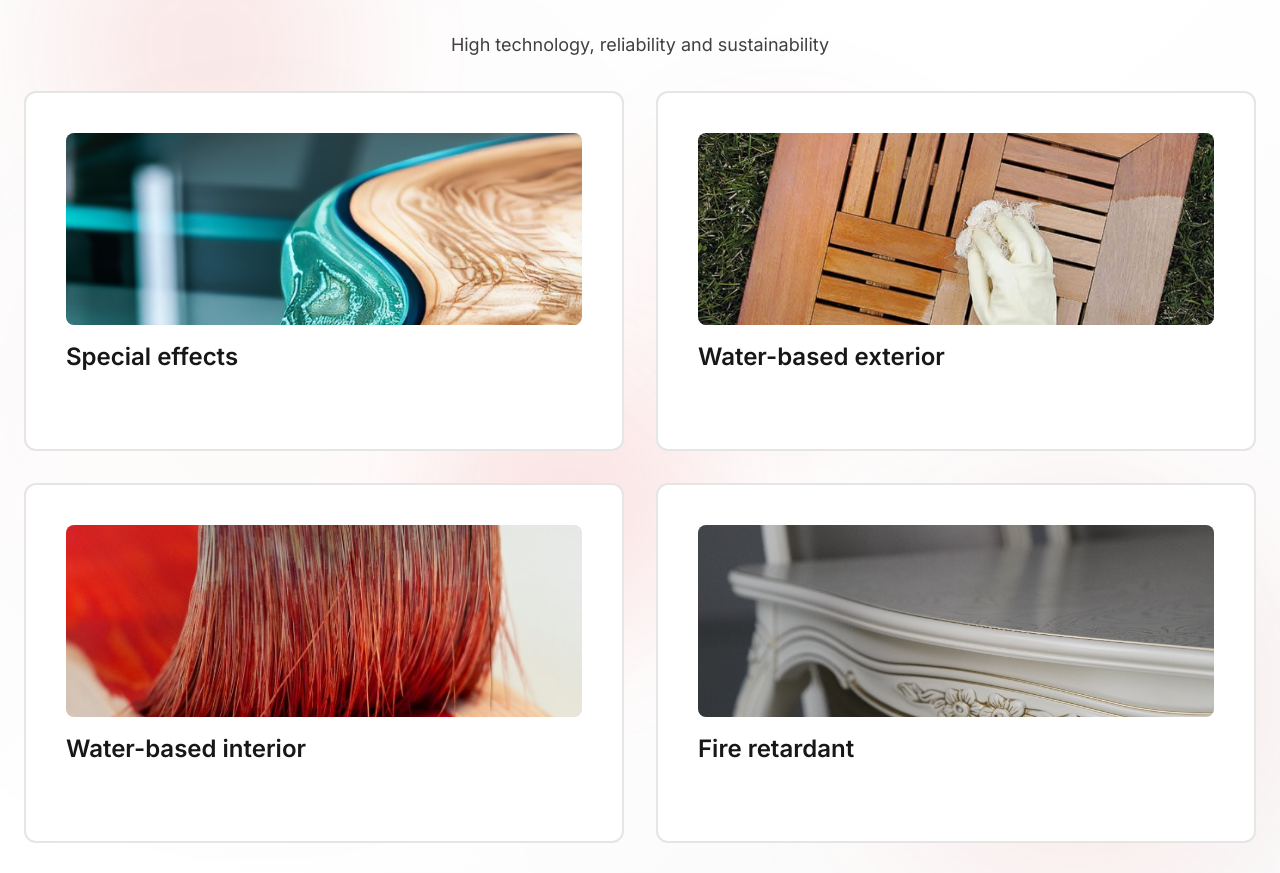
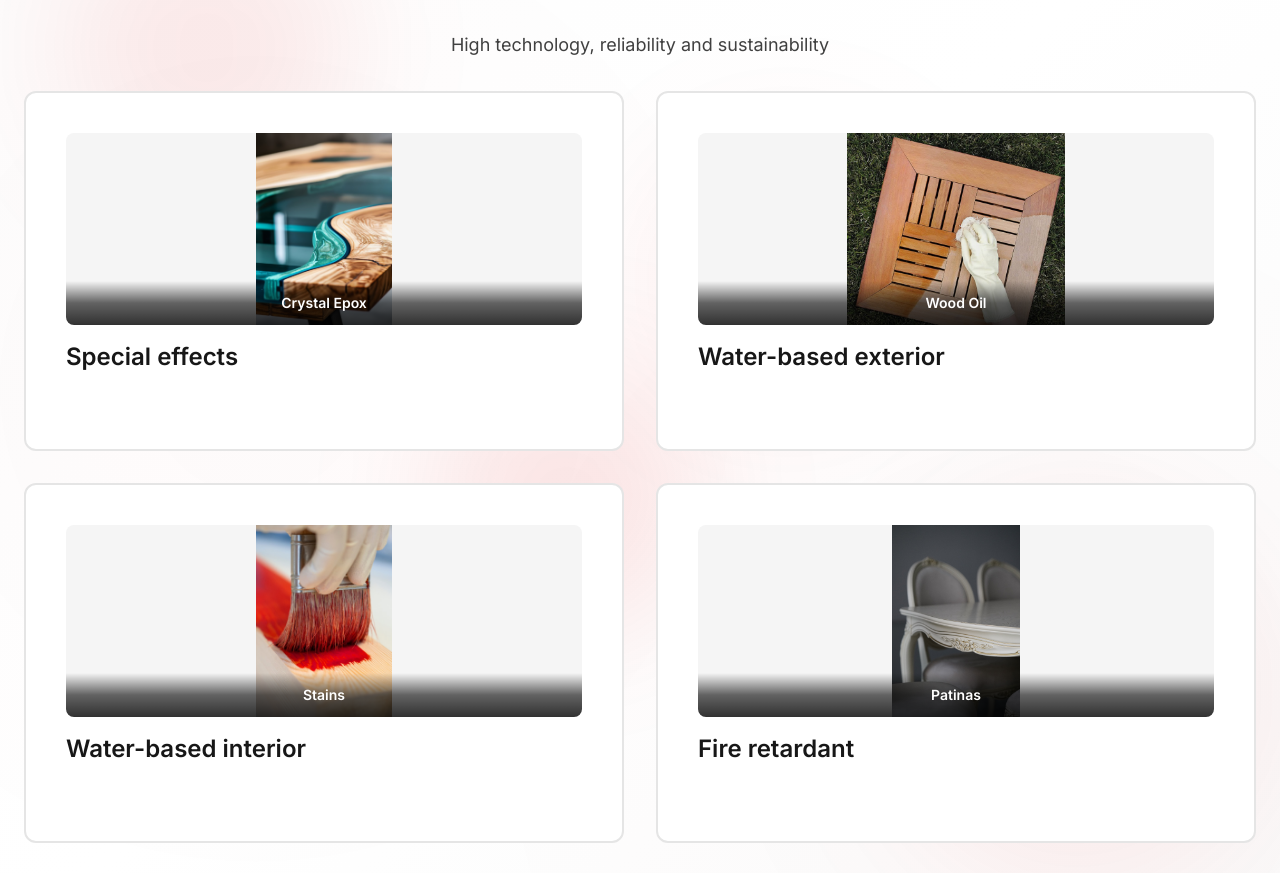
Before and after one commit to levonstepan/VerinLegno.am, a Next.js app: page / in a window 1280 px wide. Shown: the part 920-1793 px from the top of the page. Built offline with nearby package versions, Linux system fonts and the light colour scheme.

Commit message:
Add catalogue names to frames and ensure images display fully without cropping

```diff
--- a/app/components/Products.tsx
+++ b/app/components/Products.tsx
@@ -82,15 +82,24 @@ export function Products({
 
                 {/* Catalogue Image or Icon */}
                 {item.image ? (
-                  <div className={`relative z-10 mb-4 ${showAll ? 'h-32' : 'h-40 md:h-48'} rounded-lg overflow-hidden bg-neutral-100`}>
+                  <div className={`relative z-10 mb-4 ${showAll ? 'h-32' : 'h-40 md:h-48'} rounded-lg overflow-hidden bg-neutral-100 flex items-center justify-center`}>
                     <Image
                       src={item.image}
                       alt={item.name}
                       width={400}
                       height={300}
-                      className="w-full h-full object-cover group-hover:scale-105 transition-transform duration-300"
+                      className="w-full h-full object-contain group-hover:scale-105 transition-transform duration-300"
                       sizes="(max-width: 768px) 50vw, 25vw"
                     />
+                    {/* Catalogue name at bottom */}
+                    <div className="absolute bottom-0 left-0 right-0 bg-gradient-to-t from-black/80 via-black/60 to-transparent p-3">
+                      <p className="text-white text-sm font-semibold text-center">
+                        {item.image.includes('Crystal Epox') ? 'Crystal Epox' :
+                         item.image.includes('Wood oil') ? 'Wood Oil' :
+                         item.image.includes('Stains') ? 'Stains' :
+                         item.image.includes('Patinas') ? 'Patinas' : ''}
+                      </p>
+                    </div>
                   </div>
                 ) : (
                   <div className={`relative z-10 mb-4 ${showAll ? 'text-4xl' : 'text-5xl md:text-6xl'} transform transition-transform duration-300 group-hover:scale-110 group-hover:rotate-6`}>
```
